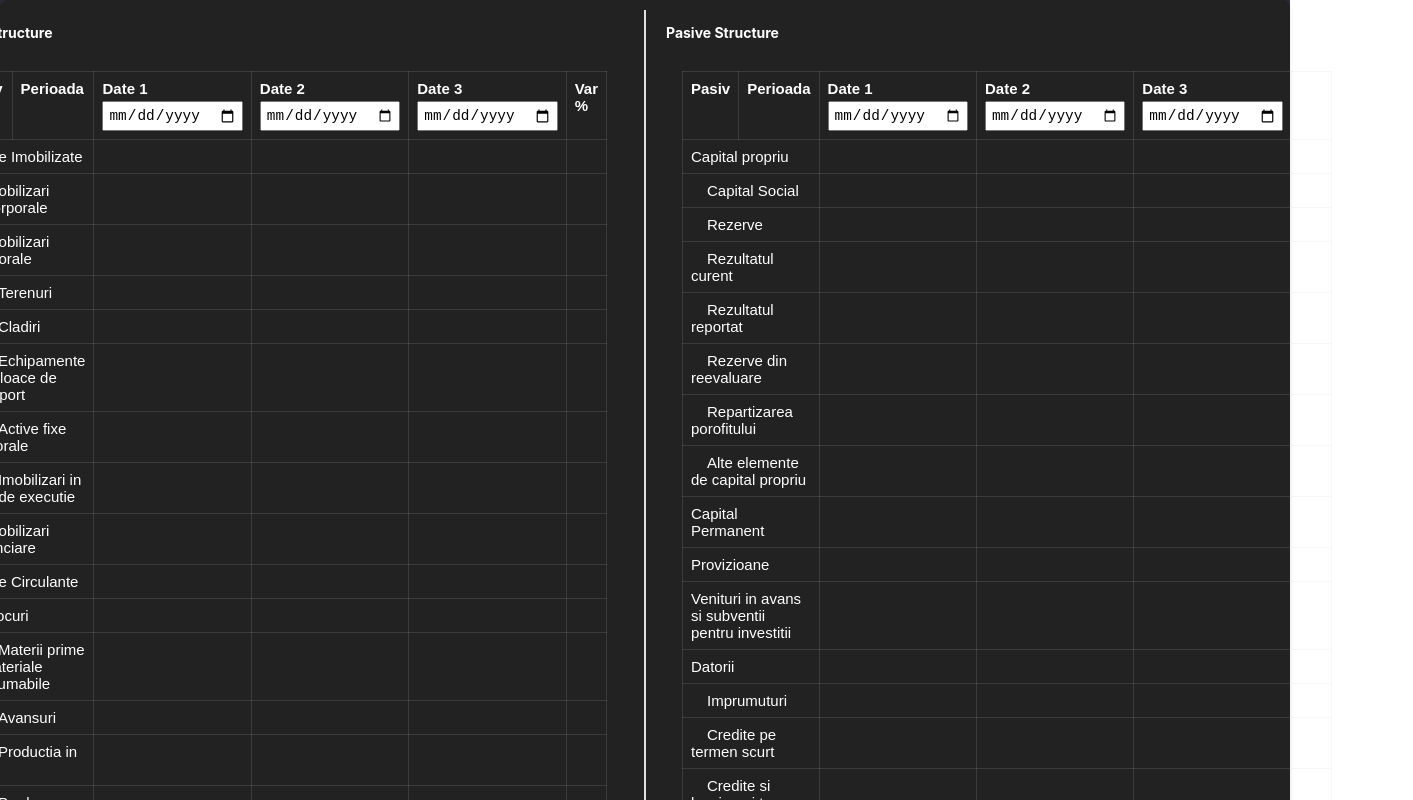
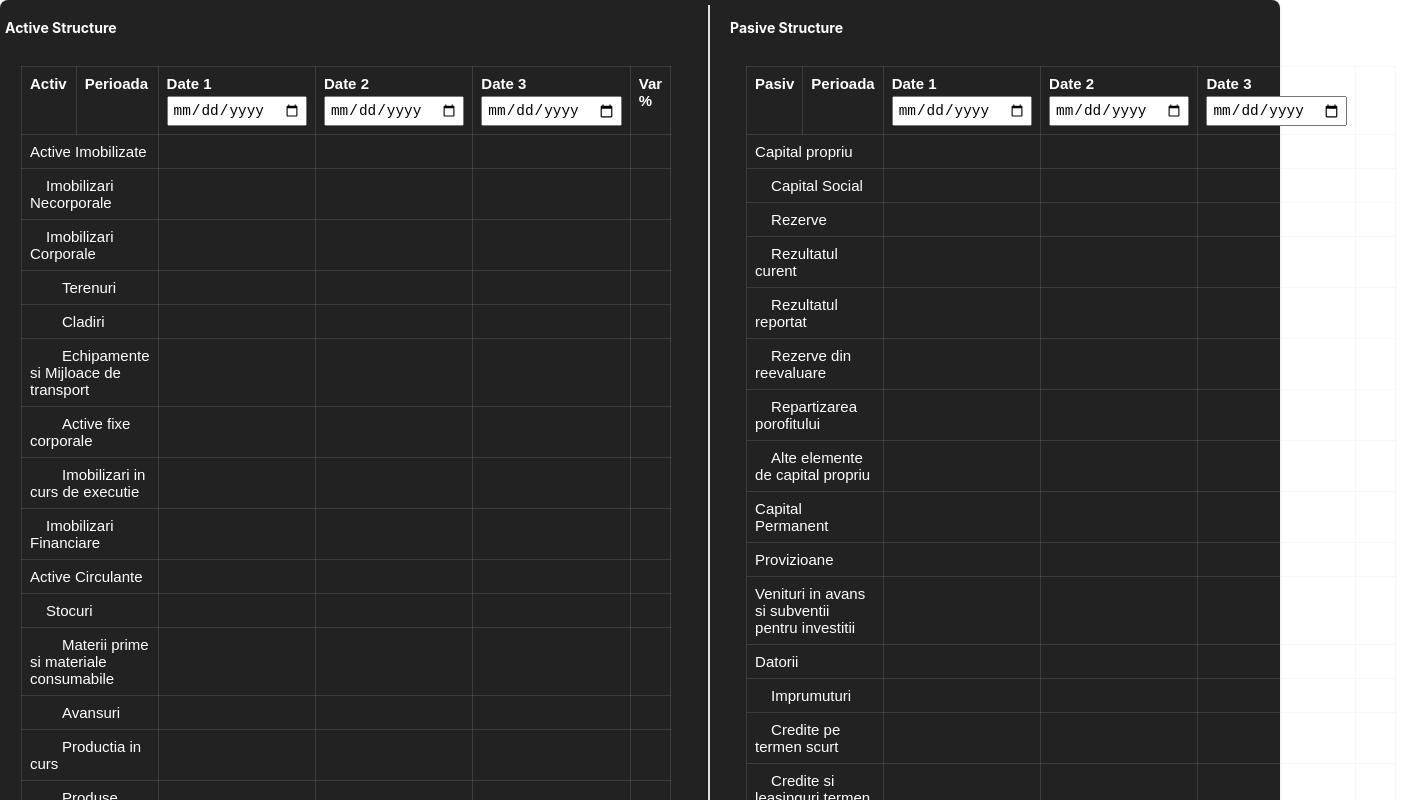
Before and after one commit to exigibil/FinnAZ, a React (Create React App) app in the folder finnaz/: page /dashboard in a window 1280 px wide. Shown: the top 800 px of the page, 1413 px wide, since content can reach past the window. Built offline with nearby package versions, Linux system fonts and the light colour scheme.

Commit message:
css work in
chang the css for the main screen, left and top container and dashboard and financials

```diff
--- a/finnaz/src/App.css
+++ b/finnaz/src/App.css
@@ -1,11 +1,11 @@
 .App-header {
-  background-color: #282c34;
+  background-color: transparent;
   color: white;
-  display: grid;
-  margin: auto;
-  justify-items: center;
-  background-color: #282c34;
-  height: auto;
+  display: flex;
+  flex-direction: column;
+  margin: 0;
+  width: 100vw;
+  min-height: 100vh;
   font-size: 15px;
-  padding-bottom: 10px;
+  padding: 0;
 }
--- a/finnaz/src/Componenets/Tabs/Tabs.jsx
+++ b/finnaz/src/Componenets/Tabs/Tabs.jsx
@@ -27,6 +27,6 @@ export const TabPanel = ({ index, children }) => {
   const { activeTab } = useTabs();
 
   return activeTab === index ? (
-    <div className="tab-panel">{children}</div>
+    <div className="tab-panel" style={{ height: '100%', width: '100%' }}>{children}</div>
   ) : null;
 };
--- a/finnaz/src/Pages/Dashboard/Dashboard.module.css
+++ b/finnaz/src/Pages/Dashboard/Dashboard.module.css
@@ -1,15 +1,15 @@
 .dashboardContainer {
   display: flex;
   flex-direction: column;
-  width: 100vw;
+  width: 100%;
   background-color: #222222;
   border-radius: 8px;
-  box-shadow: 0 2px 4px rgba(0, 0, 0, 0.1);
+  box-shadow: 0 2px 4px #0000001a;
   padding: 5px;
-  justify-content: center;
-  align-items: center;
+  justify-content: flex-start;
+  align-items: stretch;
   height: 100%;
-  background-color: #222222;
+  box-sizing: border-box;
 
   .activeHeader {
     display: flex;
--- a/finnaz/src/Pages/Financials/Financials.module.css
+++ b/finnaz/src/Pages/Financials/Financials.module.css
@@ -1,11 +1,11 @@
 .financialsContainer {
     display: flex;
     flex-direction: column;
-    align-items: center;
+    align-items: stretch;
     padding: 15px;
     background-color: #f4f4f4;
-    min-height: 100vh;
-    min-width: 80vw;
+    height: 100%;
+    width: 100%;
 
 
 }
--- a/finnaz/src/Pages/LeftMenu/LeftSideMenu.module.css
+++ b/finnaz/src/Pages/LeftMenu/LeftSideMenu.module.css
@@ -3,10 +3,13 @@
   flex-direction: column;
   justify-content: flex-start;
   align-items: center;
-  margin-right: 10px;
-  width: 300px;
+  padding: 10px;
+  width: 240px;
   height: 100%;
-  background-color: #794604;
+  background-color: #471111;
+  box-sizing: border-box;
+  border-radius: 8px;
+  box-shadow: 0 2px 4px #0000001a;
 
   .leftMenu {
     .leftMenuIcon {
@@ -32,7 +35,7 @@
           border-radius: 8%;
           cursor: pointer;
         }
-         :active {
+        :active {
           color: #000000;
           border-radius: 8%;
           cursor: pointer;
@@ -96,19 +99,18 @@
               }
             }
             .legalPersonInfo {
-                background-color: #8d5205e5;
-                border-radius: 8%;
-                padding: 5px 15px;
+              background-color: #8d5205e5;
+              border-radius: 8%;
+              padding: 5px 15px;
               p {
                 margin: 5px 0px;
                 font-size: 16px;
                 color: #ffffff;
-
-
               }
             }
           }
         }
       }
     }
-  }}
+  }
+}
--- a/finnaz/src/Pages/MainScreen/MainScreen.jsx
+++ b/finnaz/src/Pages/MainScreen/MainScreen.jsx
@@ -8,30 +8,58 @@ import Financials from "../Financials/Financials.jsx";
 const MainScreen = () => {
   return (
     <div className={styles.mainScreenContainer}>
-      <div className={styles.ContentContainer}>
+
+      <div className={styles.topContainernav}>
+
+        <div className={styles.leftbarContainer}>
+          <div>
+                ICON MENU
+         </div>
+
+          </div>
+
+        <div className={styles.rightBarContainer}>
+          <NavigationBar />
+        </div>
+
+      </div>
+
+      <div className={styles.bottomContainerMainscreen}>
         <div className={styles.leftMenuContainer}>
           <LeftSideMenu />
         </div>
 
-        <div className={styles.rightMenuContainer}>
-          <div className={styles.userDataContainer}>
-            <NavigationBar />
-          </div>
-          <div>
+        <div className={styles.financialsContainer}>
             <Tabs defaultIndex={0}>
               <TabList>
                 <Tab index={0}>Dashboard</Tab>
                 <Tab index={1}>Financials</Tab>
               </TabList>
 
-              <TabPanel index={0}> <Dashboard /></TabPanel>
+              <TabPanel index={0}> <Dashboard /> </TabPanel>
               <TabPanel index={1}><Financials /></TabPanel>
             </Tabs>
           </div>
-        </div>
+
       </div>
+
     </div>
   );
 };
 
 export default MainScreen;
+
+
+
+/*
+
+
+        <div className={styles.rightMenuContainer}>
+          <div className={styles.userDataContainer}>
+           <NavigationBar />
+          </div>
+
+        </div>
+      </div>
+
+*/
--- a/finnaz/src/Pages/MainScreen/MainScreen.module.css
+++ b/finnaz/src/Pages/MainScreen/MainScreen.module.css
@@ -1,40 +1,58 @@
 .mainScreenContainer {
   display: flex;
   flex-direction: column;
-    justify-content: center;
+  padding: 5px;
+  width: 100%;
+  height: 100%;
+  background-color: #0aa8d8;
+  gap: 4px;
+
+  .topContainernav {
+    display: flex;
+    flex-direction: row;
+    background-color: transparent;
+    width: 100%;
     padding: 5px;
 
-    .ContentContainer {
-        display: flex;
-        flex-direction: row;
-
-
-        width: 100%;
-        height: 100%;
-    .leftMenuContainer {
+    .leftbarContainer {
       display: flex;
       flex-direction: column;
       justify-content: center;
       align-items: center;
       margin-right: 10px;
-        width: 300px;
-        height: 100%;
       background-color: #794604;
     }
-    .rightMenuContainer {
+    .rightBarContainer {
       display: flex;
-        flex-direction: column;
-
-
-        .userDataContainer {
-
-
+      flex-direction: row;
       width: 100%;
       height: 100%;
       background-color: #794604;
     }
+  }
+
+  .bottomContainerMainscreen {
+    display: flex;
+    flex-direction: row;
+    background-color: rgb(245, 2, 2);
+    width: 100%;
+    flex: 1;
+
+    .leftMenuContainer {
+      display: flex;
+      flex-direction: column;
+      justify-content: flex-start;
+      align-items: center;
+      margin-right: 2px;
+      padding: px;
 
     }
+    .financialsContainer {
+      display: flex;
+      flex-direction: column;
+      flex: 1;
+      height: 100%;
 
     }
   }
+}
--- a/finnaz/src/index.css
+++ b/finnaz/src/index.css
@@ -5,7 +5,8 @@ body {
     sans-serif;
   -webkit-font-smoothing: antialiased;
   -moz-osx-font-smoothing: grayscale;
-  width: max-content;
+  width: 100vw;
+  height: 100vh;
 }
 
 code {
```
Lines whose indentation alone changed are shown as unchanged.
